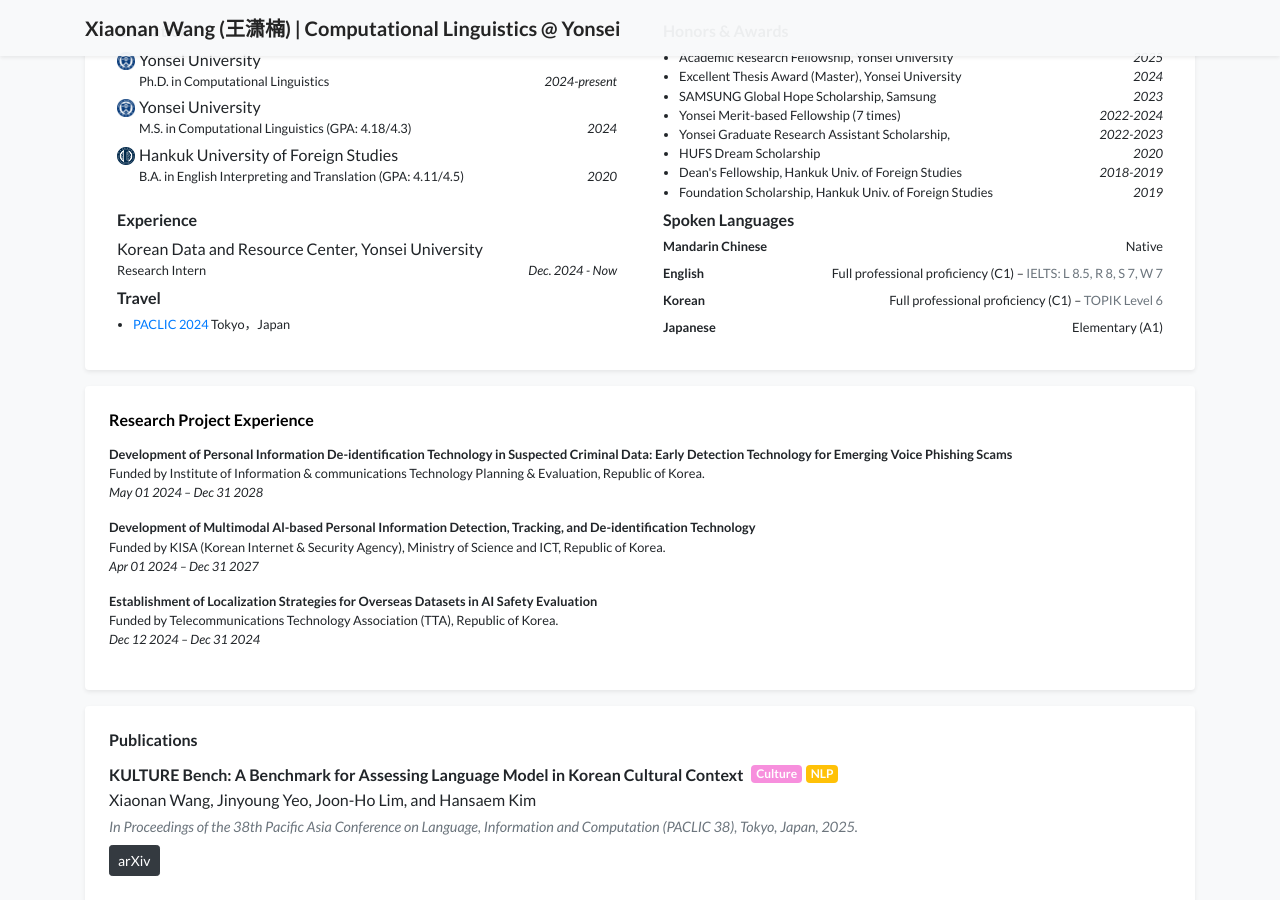
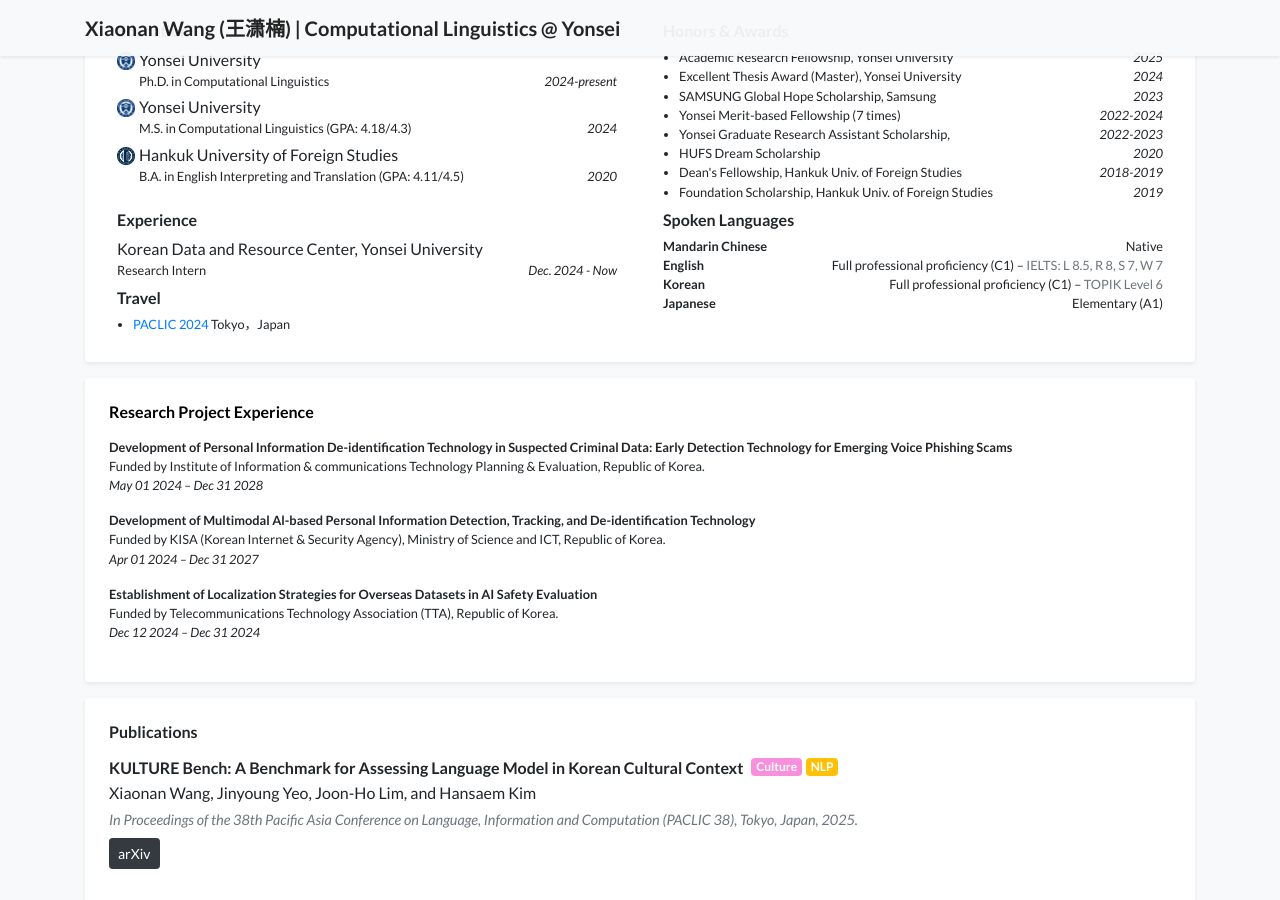
Before and after one commit to wangxiaonan-git/wangxiaonan-git.github.io, a Jekyll site: the page built from index.html, in a window 1280 px wide and 900 px high, scrolled down 480 px. Built offline with Jekyll 4.4.1, drawn with Linux system fonts in a browser that asks for light colours; a style sheet for code colours, icons or effects is not loaded.

Commit message:
Update experience_card.html

```diff
--- a/_includes/widgets/experience_card.html
+++ b/_includes/widgets/experience_card.html
@@ -39,7 +39,7 @@
           </div>
           {% endif %}
 
-          <!-- 实习/工作经历 + Travel -->
+          <!-- 实习经历 + Travel -->
           {% if site.data.profile.experience %}
           <div class="col-md-6">
             <div class="mx-2 my-1">
@@ -57,9 +57,8 @@
               </ul>
             </div>
 
-              <!-- Travel 与 Experience 之间留空 -->
+            <!-- Travel 模块 -->
             <div class="my-2"></div>
-
             <div class="mx-2 my-1">
               <h6>Travel</h6>
               <ul class="list small pl-3 mb-1">
@@ -78,9 +77,9 @@
               <h6>Spoken Languages</h6>
               <ul class="list-unstyled mb-1 small">
                 {% for lang in site.data.profile.spoken_languages %}
-                    <li class="mb-2">
-                      <div class="d-flex justify-content-between">
-                        <strong>{{ lang.name }}</strong>
+                <li>
+                  <div class="d-flex justify-content-between align-items-center">
+                    <strong class="mr-2">{{ lang.name }}</strong>
                     <span>
                       {{ lang.level }}
                       {% if lang.comment %}
```
Lines whose indentation alone changed are shown as unchanged.
